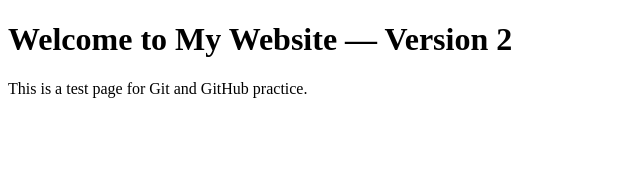
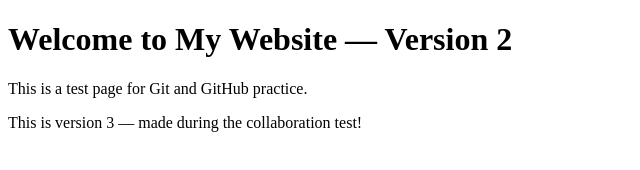
Before and after one commit to HuzaifaNON/25P-0032-Website, a plain HTML site: page index.html in a window 1280 px wide. Shown: the whole page, without its empty margins (0-640 px from the left). Drawn offline with Linux system fonts and the light colour scheme.

Commit message:
Added version 3 paragraph for collaboration test

```diff
--- a/index.html
+++ b/index.html
@@ -14,3 +14,4 @@
 </body>
 
 </html>
+<p>This is version 3 — made during the collaboration test!</p>
```
